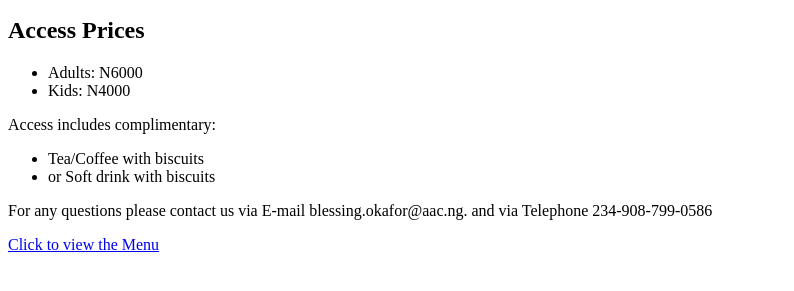
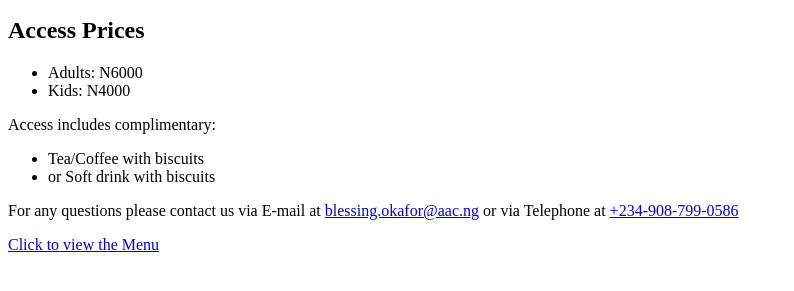
Before and after one commit to gasajere/vip-lounge-menu, a plain HTML site: page VipLounge.html in a window 1280 px wide. Shown: the part 101-392 px from the top of the page, without its empty margins (0-794 px from the left). Drawn offline with Linux system fonts and the light colour scheme.

Commit message:
Update VipLounge.html

```diff
--- a/VipLounge.html
+++ b/VipLounge.html
@@ -18,12 +18,7 @@
         <li>Tea/Coffee with biscuits</li>
         <li>or Soft drink with biscuits</li>
     </ul>
-    <p>For any questions please contact us via E-mail
-        blessing.okafor@aac.ng.
-        and via Telephone
-        234-908-799-0586
-    </p>
-
+   <p>For any questions please contact us via E-mail at <a href="mailto:blessing.okafor@aac.ng">blessing.okafor@aac.ng</a> or via Telephone at <a href="tel:+2349087990586">+234-908-799-0586</a></p>
     <p><a href="https://bit.ly/4cTAwgX">Click to view the Menu</a></p>
 </body>
 </html>
```
